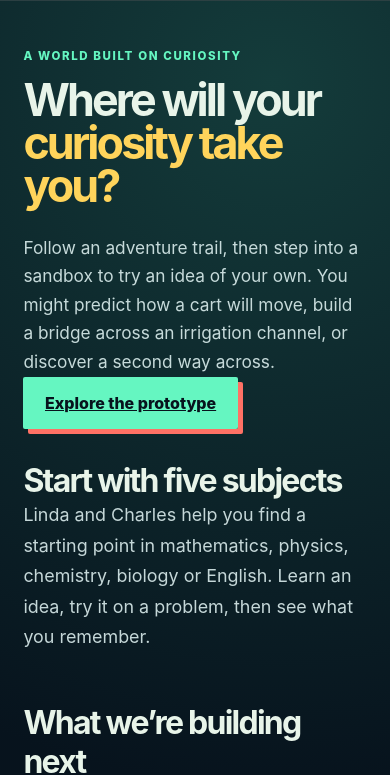
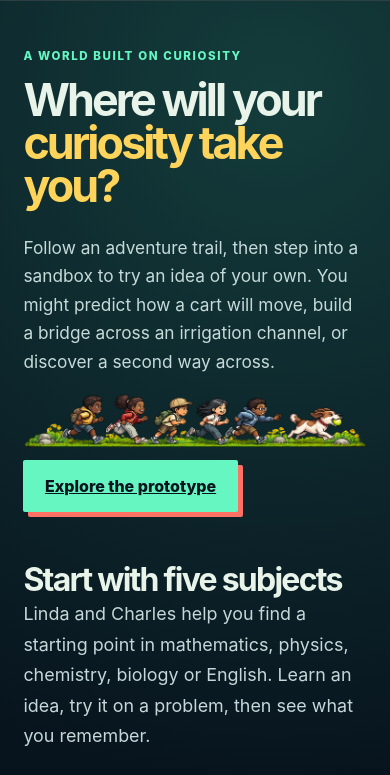
Before and after one commit to luishowin/lumino, a website: page about.html in a window 390 px wide. Shown: the part 75-850 px from the top of the page. Drawn offline with Linux system fonts and the light colour scheme.

Commit message:
Add responsive illustration to the prototype link

```diff
--- a/about.html
+++ b/about.html
@@ -9,6 +9,7 @@
   <link rel="icon" href="assets/lumino-favicon.png?v=46" type="image/png">
   <link rel="apple-touch-icon" href="assets/lumino-apple-touch-white.png?v=64">
   <link rel="stylesheet" href="styles.css">
+  <link rel="stylesheet" href="prototype-preview.css">
 </head>
 <body>
   <header class="topbar">
@@ -19,7 +20,10 @@
     <p class="eyebrow">A WORLD BUILT ON CURIOSITY</p>
     <h1>Where will your<br><em>curiosity take you?</em></h1>
     <p class="lede">Follow an adventure trail, then step into a sandbox to try an idea of your own. You might predict how a cart will move, build a bridge across an irrigation channel, or discover a second way across.</p>
-    <a class="primary-button" href="lumino-app/">Explore the prototype</a>
+    <div class="prototype-preview">
+      <a class="primary-button" href="lumino-app/">Explore the prototype</a>
+      <img src="assets/kids-chasing-dog.webp" width="1440" height="230" alt="">
+    </div>
     <div class="lesson-grid">
       <section>
         <h2>Start with five subjects</h2>
--- /dev/null
+++ b/prototype-preview.css
@@ -0,0 +1,24 @@
+.prototype-preview {
+  display: flex;
+  align-items: center;
+  gap: clamp(.75rem, 3vw, 2.5rem);
+}
+.prototype-preview > a { flex: 0 1 auto; min-width: 0; }
+.prototype-preview > img {
+  display: block;
+  width: min(55%, 38rem);
+  height: auto;
+  flex: 0 0 auto;
+}
+.prototype-preview > .primary-button { margin-top: 0; }
+
+@media (max-width: 40rem) {
+  .prototype-preview {
+    flex-direction: column;
+    align-items: flex-start;
+  }
+  .prototype-preview > img {
+    order: -1;
+    width: 100%;
+  }
+}
```
Also changed, not shown: index.html (+3 -1 lines), assets/kids-chasing-dog.webp (added).
